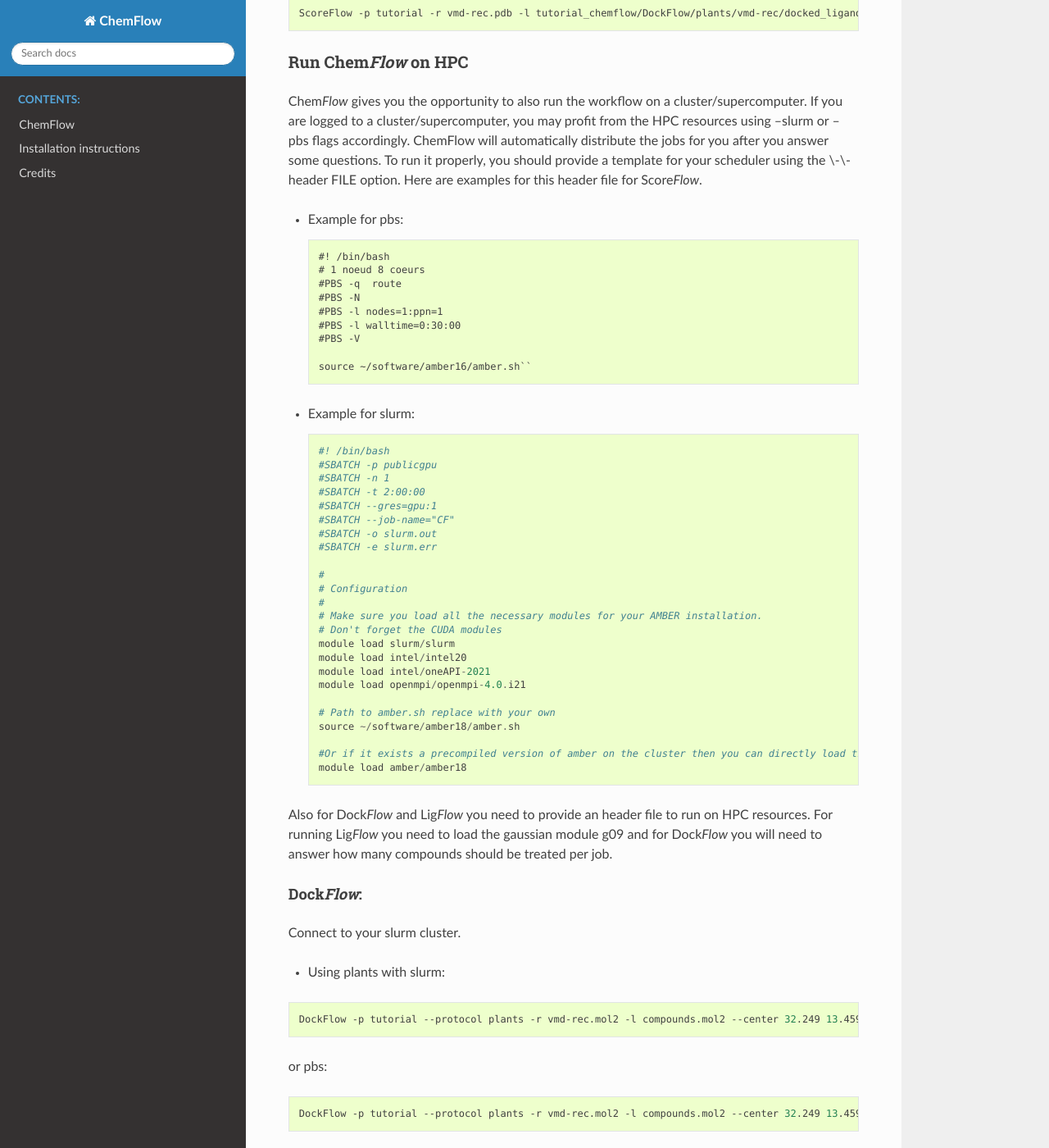
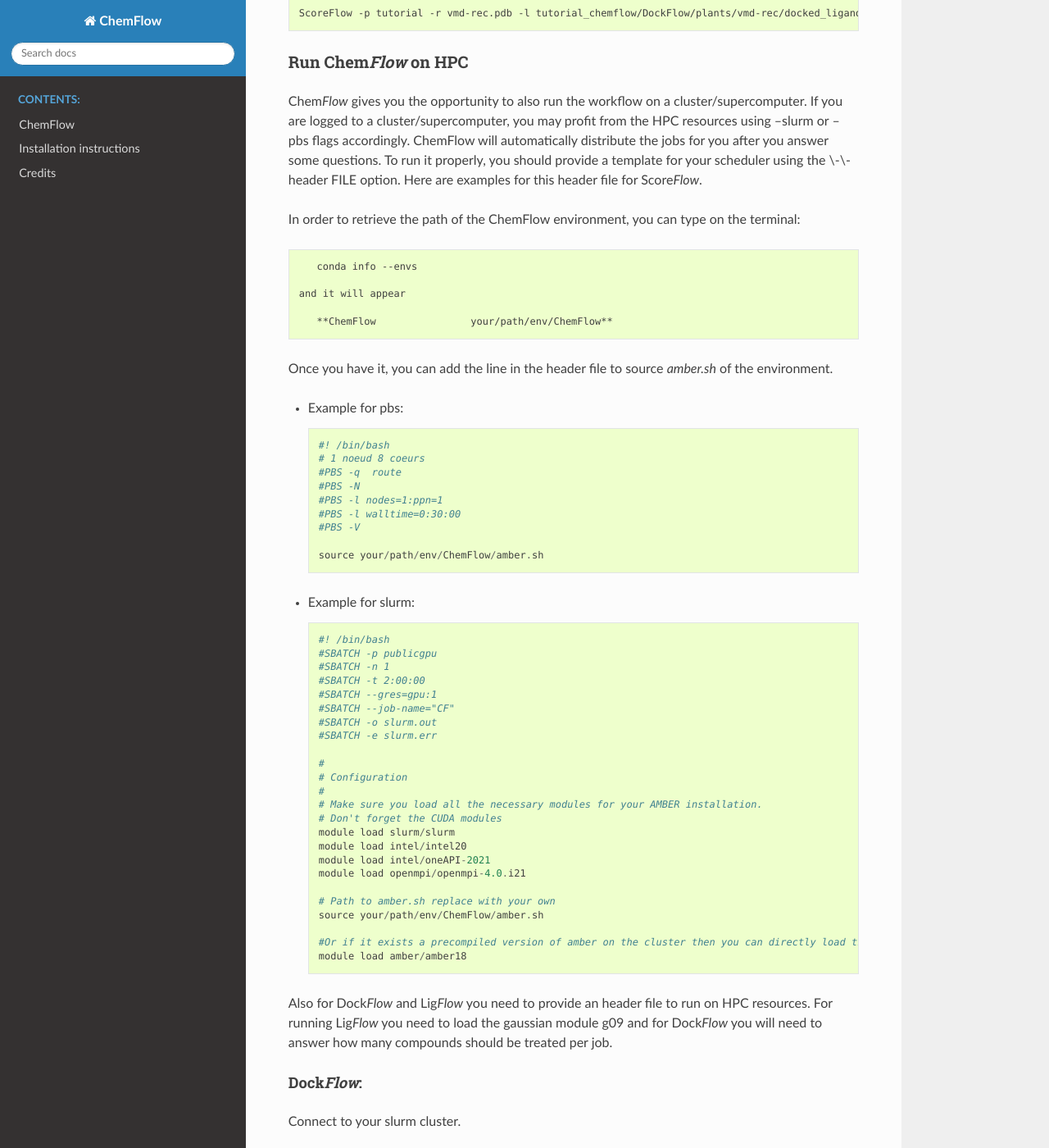
Before and after one commit to IFMlab/ChemFlow, a Sphinx documentation site: the page built from docs/Tutorial-ChemFlow.rst, in a window 1280 px wide and 1400 px high, scrolled down 9789 px. Shown: the whole window at 82% size. Built offline with Sphinx 7.4.7 and the Read the Docs theme 2.0.0, drawn with Linux system fonts in a browser that asks for light colours; pages that are not in the unit, such as notebooks, are missing from menus.

Commit message:
Update Tutorial-ChemFlow.rst

```diff
--- a/docs/Tutorial-ChemFlow.rst
+++ b/docs/Tutorial-ChemFlow.rst
@@ -319,6 +319,19 @@ If you are logged to a cluster/supercomputer, you may profit from the HPC resour
 ChemFlow will automatically distribute the jobs for you after you answer some questions.
 To run it properly, you should provide a template for your scheduler using the \\-\\-header FILE option. Here are examples for this header file for Score\ *Flow*.
 
+In order to retrieve the path of the ChemFlow environment, you can type on the terminal:
+
+.. code-block:: bash
+
+    conda info --envs
+
+ and it will appear
+
+    **ChemFlow                your/path/env/ChemFlow**
+
+
+Once you have it, you can add the line in the header file to source *amber.sh* of the environment.
+
 * Example for pbs::
 
     #! /bin/bash
@@ -329,7 +342,7 @@ To run it properly, you should provide a template for your scheduler using the \
     #PBS -l walltime=0:30:00
     #PBS -V
 
-    source ~/software/amber16/amber.sh``
+    source your/path/env/ChemFlow/amber.sh
 
 * Example for slurm::
 
@@ -353,7 +366,7 @@ To run it properly, you should provide a template for your scheduler using the \
     module load openmpi/openmpi-4.0.i21
 
     # Path to amber.sh replace with your own
-    source ~/software/amber18/amber.sh
+    source your/path/env/ChemFlow/amber.sh
 
     #Or if it exists a precompiled version of amber on the cluster then you can directly load the module"
     module load amber/amber18
```
